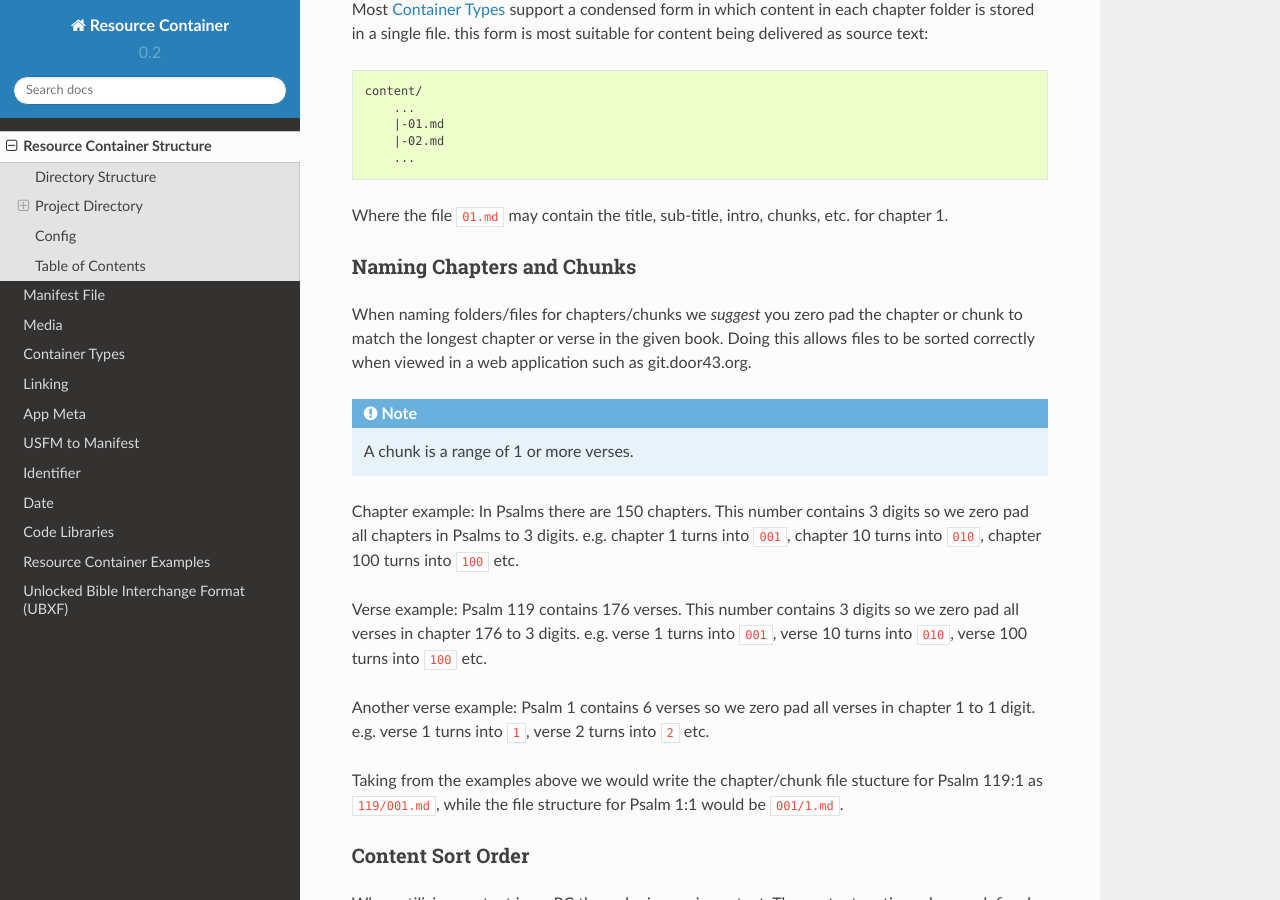
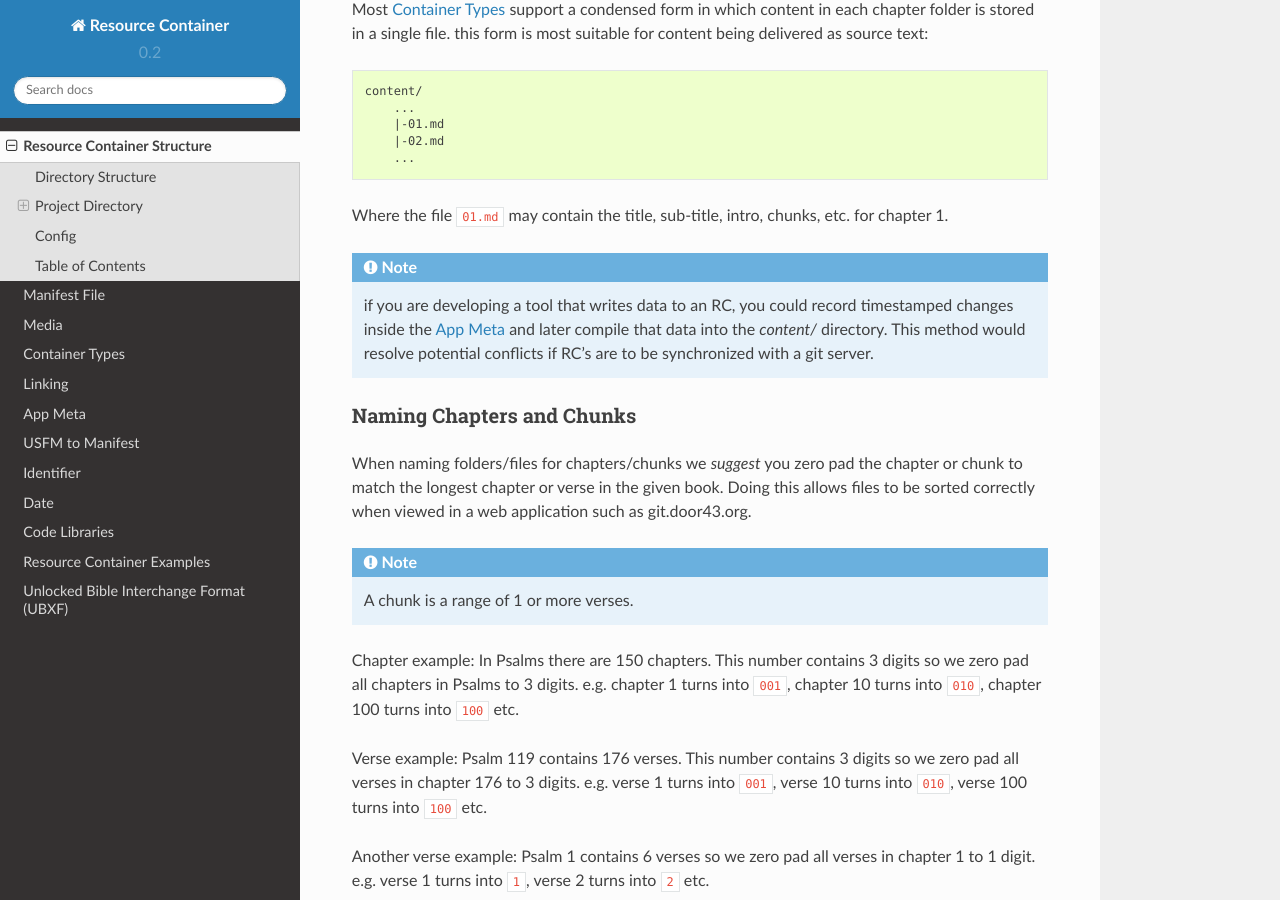
Before and after one commit to unfoldingWord-dev/Resource-Container, a Sphinx documentation site: the page built from docs/structure.rst, in a window 1280 px wide and 900 px high, scrolled down 2960 px. Built offline with Sphinx 7.4.7 and the Read the Docs theme 2.0.0, drawn with Linux system fonts in a browser that asks for light colours.

Commit message:
Added note on how to utilize app meta.
Introduced a note on how to use condensed containers while avoiding git merge conflicts from other contributions.

```diff
--- a/docs/structure.rst
+++ b/docs/structure.rst
@@ -146,6 +146,10 @@ this form is most suitable for content being delivered as source text:
 
 Where the file ``01.md`` may contain the title, sub-title, intro, chunks, etc. for chapter 1.
 
+.. note:: if you are developing a tool that writes data to an RC, you could record timestamped changes inside
+    the :doc:`app_meta` and later compile that data into the `content/` directory. This method would resolve
+    potential conflicts if RC's are to be synchronized with a git server.
+
 .. _structure-content-sort:
 
 Naming Chapters and Chunks
```
